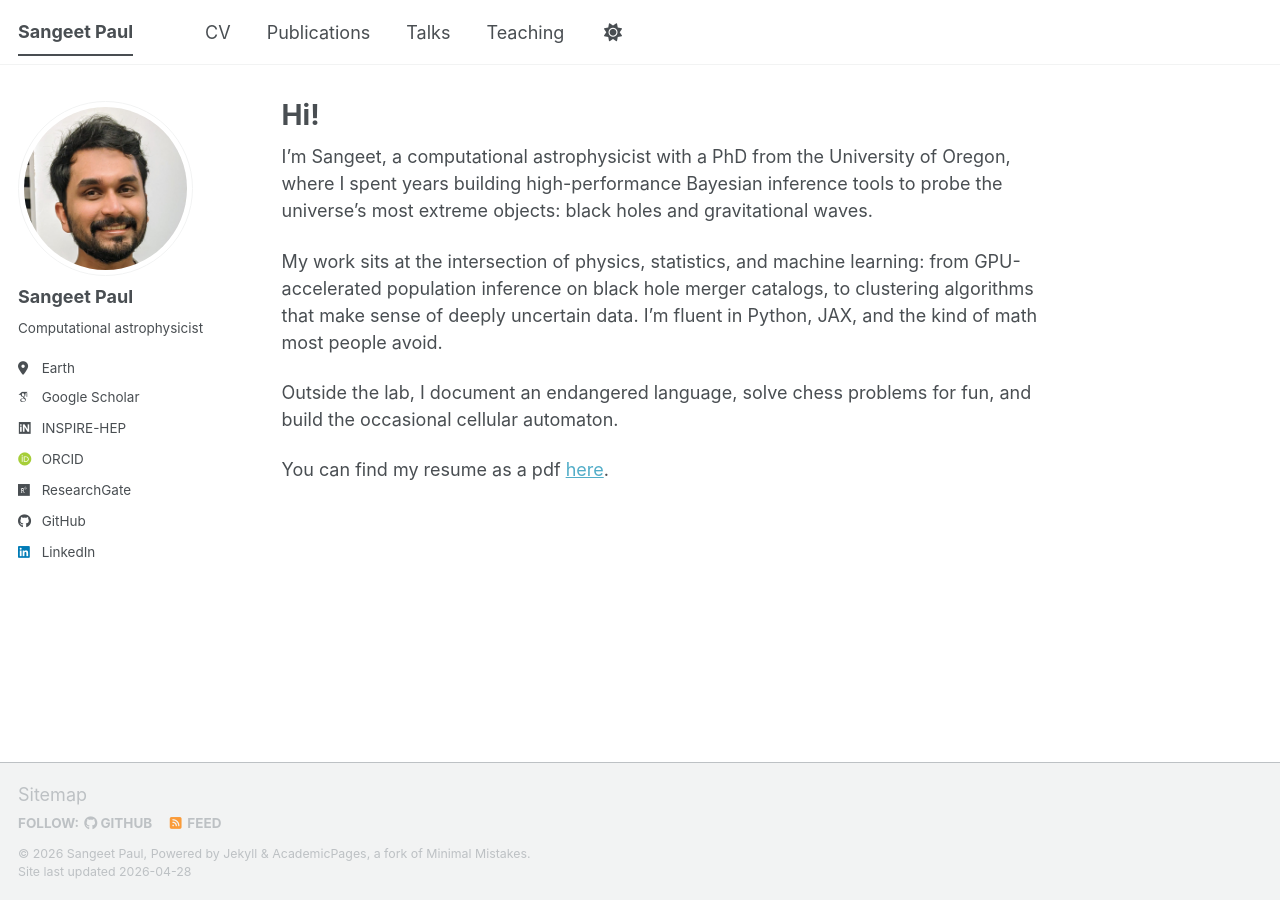
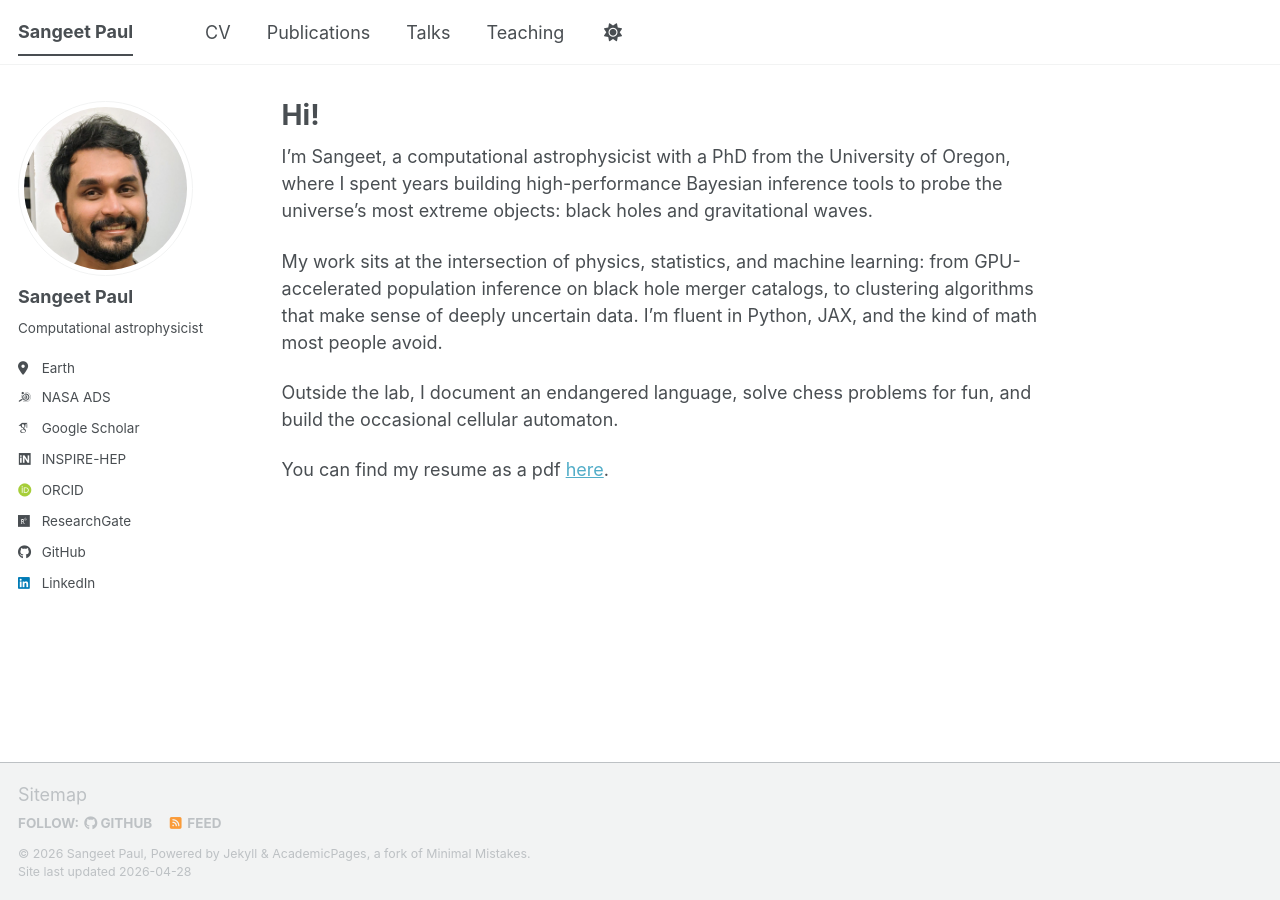
Before and after one commit to sangeetpaul/sangeetpaul.github.io, a Jekyll site: the page built from _pages/about.md, in a window 1280 px wide. Built offline with Jekyll 4.4.1, drawn with Linux system fonts in a browser that asks for light colours; some web fonts are replaced; a script bundle is joined from its source files by our own code; library files that are not in the unit come from our copies.

Commit message:
Add NASA ADS

```diff
--- a/_config.yml
+++ b/_config.yml
@@ -34,6 +34,7 @@ author:
 
   # Academic websites
   academia         : # URL
+  ads              : "https://ui.adsabs.harvard.edu/search/q=orcid%3A0000-0002-4449-1732&sort=date+desc"
   arxiv            : # URL - Update with the correct link to your profile
   googlescholar    : "https://scholar.google.com/citations?user=kTeCieYAAAAJ"
   inspire-hep      : "https://inspirehep.net/authors/2027179"
--- a/_includes/author-profile.html
+++ b/_includes/author-profile.html
@@ -40,6 +40,9 @@
       <!-- Font Awesome and Academicons icons / Academic websites -->
       {% if author.academia %}
         <li><a href="{{ author.academia }}"><i class="ai ai-academia ai-fw icon-pad-right" aria-hidden="true"></i>Academia</a></li>
+      {% endif %}
+      {% if author.ads %}
+        <li><a href="{{ author.ads }}"><i class="ai ai-ads ai-fw icon-pad-right"></i>NASA ADS</a></li>
       {% endif %}
       {% if author.arxiv %}
         <li><a href="{{ author.arxiv }}"><i class="ai ai-arxiv ai-fw icon-pad-right"></i>arXiv</a></li>
```
